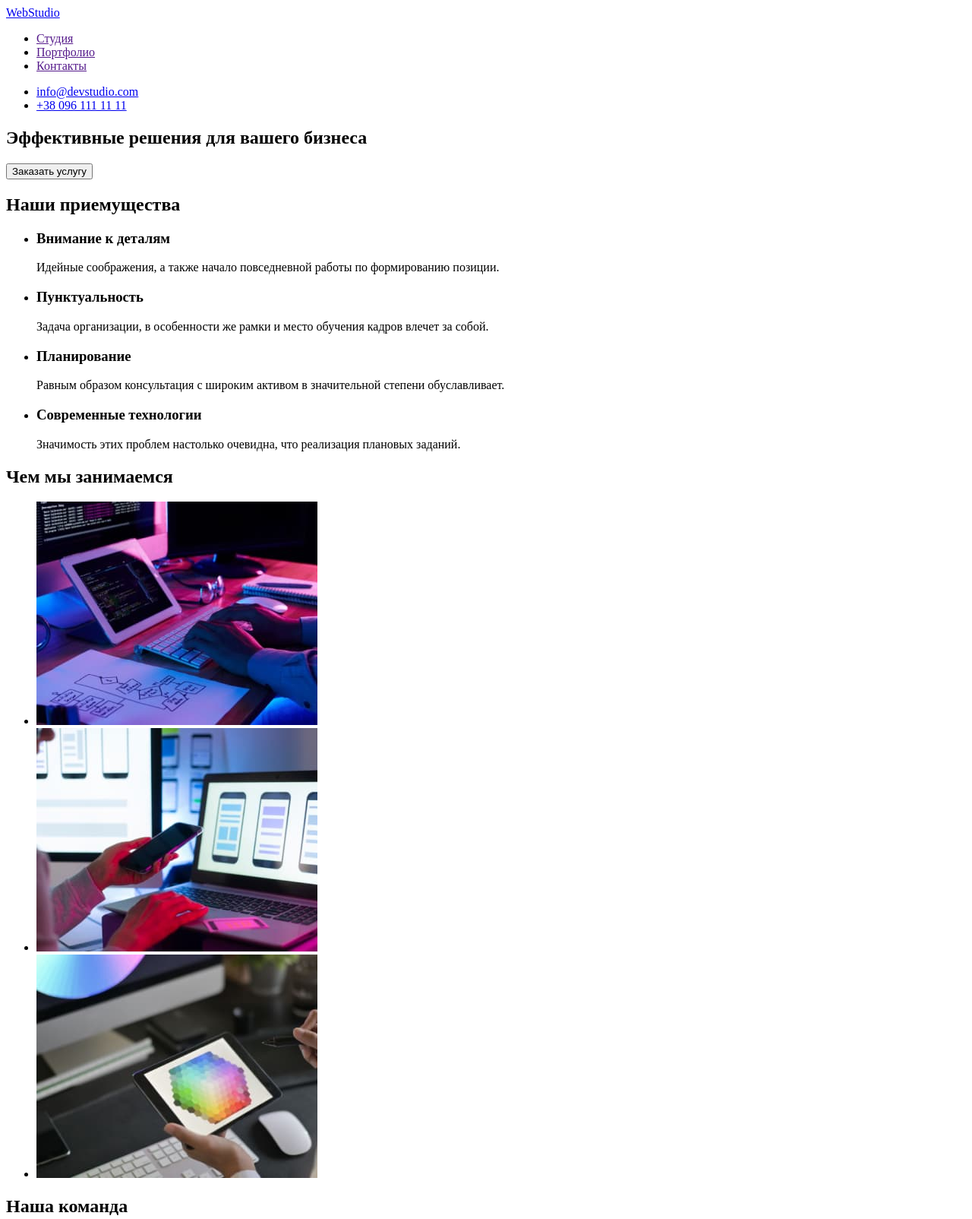
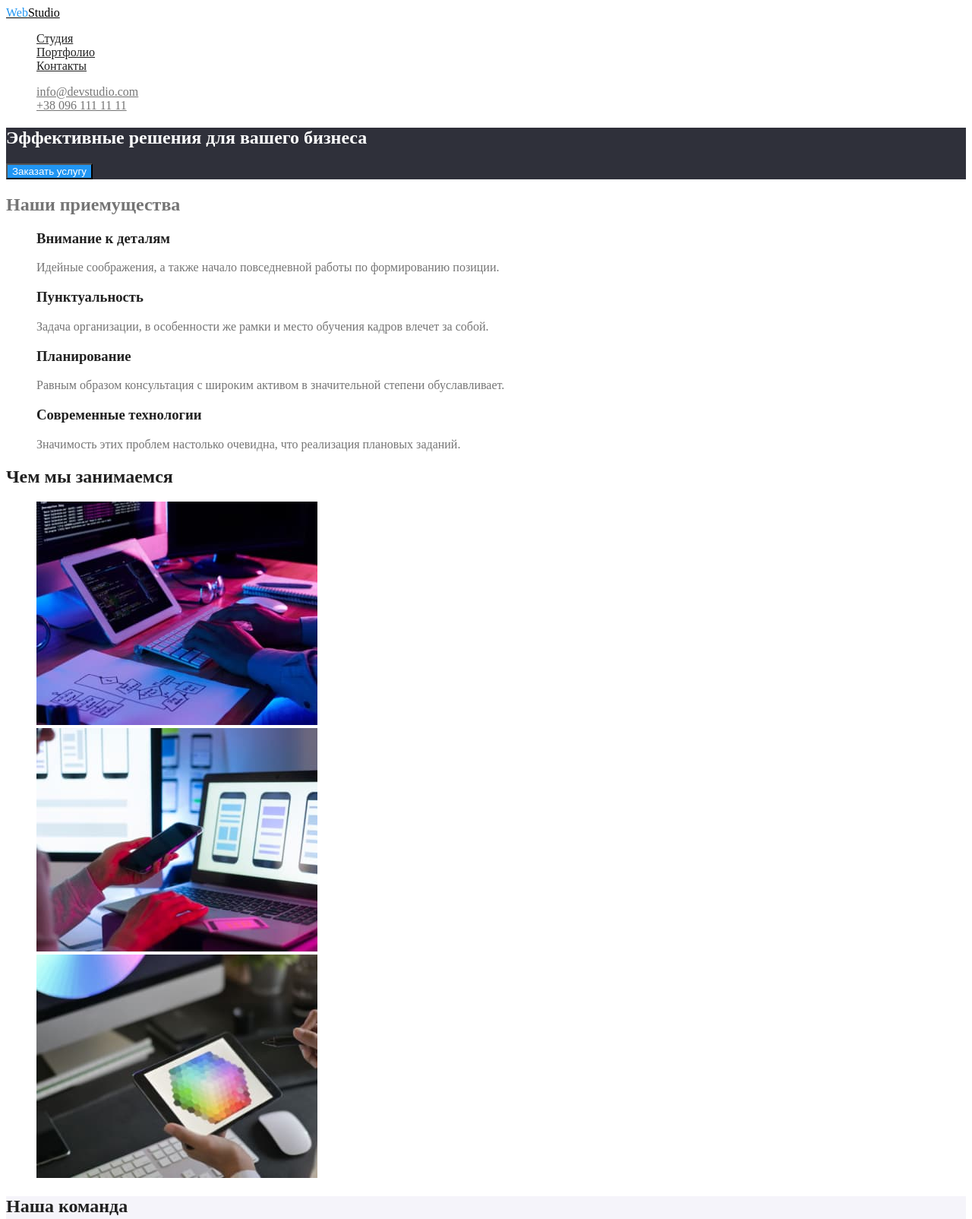
Before and after one commit to MrKravch/goit-markup-hw-02, a plain HTML site: page index.html in a window 1280 px wide. Shown: the top 1604 px of the page at 76% size. Drawn offline with Linux system fonts and the light colour scheme.

Commit message:
додає стилі для головної сторінки

```diff
--- a/css/styles.css
+++ b/css/styles.css
@@ -0,0 +1,89 @@
+/* колір основного тексту #757575 */
+
+/* колір вторинного тексту #212121 */
+
+/* колір акцент #2196F3 */
+
+/* білий колір #FFFFFF */
+
+/* фон секції "наша команда" #F5F4FA */
+
+/* колір мейлу і телефону в футері має інший колір!!! */
+
+
+body {
+    color: #757575 ;
+    background-color: #FFFFFF ;
+}
+
+ul {
+    list-style-type: none;
+}
+
+.section-title {
+    color: #212121;
+}
+
+/* Header */
+
+.logo {
+    color: #000000 ;
+}
+
+.logo:hover,
+.logo:focus {
+    color: #2196F3;
+}
+.logo-accent {
+    color: #2196F3 ;
+}
+
+.site-nav .link {
+    color: #212121;
+}
+
+.header-contact .link {
+    color: #757575;
+}
+
+.header-page .link:hover,
+.header-page .link:focus {
+    color: #2196F3;
+}
+
+/* банер+кнопка (hero) */
+.hero {
+    background-color: #2F303A;
+}
+
+.hero-title {
+    color: #FFFFFF;
+}
+
+.hero-button {
+    color: #FFFFFF;
+    background-color: #2196F3;
+}
+
+/* команда */
+.ourteam {
+    background-color: #F5F4FA;
+}
+
+/* футер */
+
+.footer {
+    background-color: #2F303A;
+}
+
+.footer .logo {
+    color: #FFFFFF;
+}
+
+.footer .link {
+    color: rgba(255, 255, 255, 60%);
+}
+
+.footer-address {
+    color: #FFFFFF;
+}
--- a/index.html
+++ b/index.html
@@ -5,57 +5,56 @@
     <meta http-equiv="X-UA-Compatible" content="IE=edge">
     <meta name="viewport" content="width=device-width, initial-scale=1.0">
     <title>Студія</title>
+    <link rel="stylesheet" href="./css/styles.css">
 </head>
 <body>
-    <!-- Шапка -->
-    <header>
+    <!-- header -->
+    <header class="header-page">
         <nav>
-            <a href="/">WebStudio</a>
-            <ul>
-                <li><a href="">Студия</a></li>
-                <li><a href="">Портфолио</a></li>
-                <li><a href="">Контакты</a></li>
+            <a href="/" class="logo"> <span class="logo-accent">Web</span>Studio</a>
+            <ul class="site-nav">
+                <li><a href="" class="link">Студия</a></li>
+                <li><a href="" class="link">Портфолио</a></li>
+                <li><a href="" class="link">Контакты</a></li>
             </ul>
         </nav>
-            <ul>
-                <li><a href="mailto:info@devstudio.com">info@devstudio.com</a></li>
-                <li><a href="tel:+380961111111">+38 096 111 11 11</a></li>
+            <ul class="header-contact">
+                <li><a href="mailto:info@devstudio.com" class="link">info@devstudio.com</a></li>
+                <li><a href="tel:+380961111111" class="link">+38 096 111 11 11</a></li>
             </ul>
     </header>
     <!-- головна -->
     <main>
         <!-- банер+кнопка -->
-        <div>
-            <section>
-                <h1>Эффективные решения для вашего бизнеса</h1>
-                <button type="button">Заказать услугу</button>
+            <section class="hero">
+                <h1 class="hero-title">Эффективные решения для вашего бизнеса</h1>
+                <button type="button" class="hero-button">Заказать услугу</button>
             </section>
-        </div>
         <!-- переваги -->
-        <section>
-            <h2>Наши приемущества</h2>
+        <section class="section">
+        <h2 class="our-advantages">Наши приемущества</h2>
             <ul>
                 <li>
-                    <h3>Внимание к деталям</h3>
+                    <h3 class="section-title">Внимание к деталям</h3>
                     <p>Идейные соображения, а также начало повседневной работы по формированию позиции.</p>
                 </li>
                 <li>
-                    <h3>Пунктуальность</h3>
+                    <h3 class="section-title">Пунктуальность</h3>
                     <p>Задача организации, в особенности же рамки и место обучения кадров влечет за собой.</p>
                 </li>
                 <li>
-                    <h3>Планирование</h3>
+                    <h3 class="section-title">Планирование</h3>
                     <p>Равным образом консультация с широким активом в значительной степени обуславливает.</p>
                 </li>
                 <li>
-                    <h3>Современные технологии</h3>
+                    <h3 class="section-title">Современные технологии</h3>
                     <p>Значимость этих проблем настолько очевидна, что реализация плановых заданий.</p>
                 </li>
             </ul>
         </section>
         <!-- чим займаємось -->
-        <section>
-            <h2>Чем мы занимаемся</h2>
+        <section class="section">
+            <h2 class="section-title">Чем мы занимаемся</h2>
             <ul>
                 <li><img src="./images/what-we-do-1.jpg" width="370" height="294" alt="ноутбук и клавиатура"></li>
                 <li><img src="./images/what-we-do-2.jpg" width="370" height="294" alt="ноутбук и телефон"></li>
@@ -63,40 +62,40 @@
             </ul>
         </section>
         <!-- команда -->
-        <section>
-            <h2>Наша команда</h2>
+        <section class="section ourteam">
+            <h2 class="section-title">Наша команда</h2>
                 <ul>
                     <li>
                         <img src="./images/our-team-1.jpg" width="270" height="260" alt="">
-                        <h3>Игорь Демьяненко</h3>
-                        <p>Product Designer</p>
+                        <h3 class="section-title">Игорь Демьяненко</h3>
+                        <p lang="en">Product Designer</p>
                     </li>
                     <li>
                         <img src="./images/our-team-2.jpg" width="270" height="260" alt="">
-                        <h3>Ольга Репина</h3>
-                        <p>Frontend Developer</p>
+                        <h3 class="section-title">Ольга Репина</h3>
+                        <p lang="en"></p>Frontend Developer</p>
                     </li>
                     <li>
                         <img src="./images/our-team-3.jpg" width="270" height="260" alt="">
-                        <h3>Николай Тарасов</h3>
-                        <p>Marketing</p>
+                        <h3 class="section-title">Николай Тарасов</h3>
+                        <p lang="en"></p>Marketing</p>
                     </li>
                     <li>
                         <img src="./images/our-team-4.jpg" width="270" height="260" alt="">
-                        <h3>Михаил Ермаков</h3>
-                        <p>UI Designer</p>
+                        <h3 class="section-title">Михаил Ермаков</h3>
+                        <p lang="en"></p>UI Designer</p>
                     </li>
                 </ul>
         </section>
     </main>
     <!-- футер -->
-    <footer>
-       <a href="/">WebStudio</a>
+    <footer class="footer">
+       <a href="/" class="logo"> <span class="logo-accent">Web</span>Studio</a>
        <address>
            <ul>
-               <li>г. Киев, пр-т Леси Украинки, 26</li>
-               <li>info@example.com</li>
-               <li>+380991111111</li>
+               <li class="footer-address">г. Киев, пр-т Леси Украинки, 26</li>
+               <li><a href="mailto:info@devstudio.com" class="link">info@devstudio.com</a></li>
+               <li><a href="tel:+380961111111" class="link">+38 096 111 11 11</a></li>
            </ul>
        </address>
     </footer>
```
Also changed, not shown: portfolio.html (+3 -3 lines), prettierrc.json (renamed from css/prettierrc.json).
